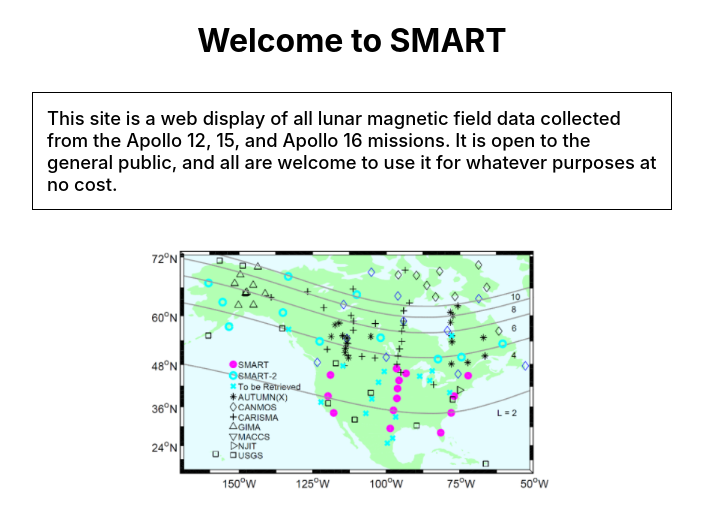
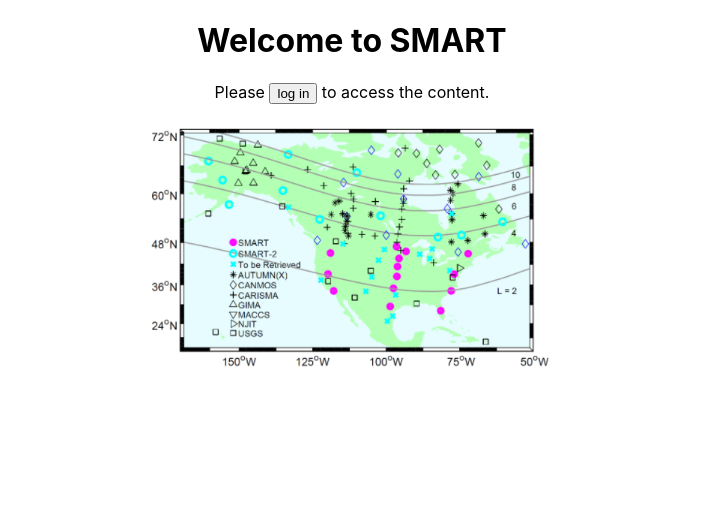
Before and after one commit to SMART-UCLA/SMART-FrontEnd, a React (Create React App) app in the folder smart_frontend/: page /#/ in a window 1280 px wide. Shown: the top 528 px of the page, without its empty margins (288-991 px from the left). Built offline with nearby package versions, Linux system fonts and the light colour scheme.

Commit message:
Configuration for auth0

```diff
--- a/smart_frontend/package.json
+++ b/smart_frontend/package.json
@@ -4,6 +4,7 @@
   "private": true,
   "homepage": "https://justinsheu.github.io/SMART-FrontEnd",
   "dependencies": {
+    "@auth0/auth0-react": "^2.2.4",
     "@emotion/react": "^11.10.0",
     "@emotion/styled": "^11.10.0",
     "@mui/material": "^5.10.0",
@@ -11,6 +12,8 @@
     "@testing-library/react": "^13.3.0",
     "@testing-library/user-event": "^13.5.0",
     "axios": "^0.27.2",
+    "express": "^4.18.2",
+    "express-openid-connect": "^2.17.1",
     "highcharts": "^10.2.0",
     "highcharts-react-official": "^3.1.0",
     "react": "^18.2.0",
@@ -18,6 +21,7 @@
     "react-dom": "^18.2.0",
     "react-router-dom": "^6.3.0",
     "react-scripts": "5.0.1",
+    "util": "^0.12.5",
     "web-vitals": "^2.1.4"
   },
   "scripts": {
--- a/smart_frontend/src/App.js
+++ b/smart_frontend/src/App.js
@@ -8,11 +8,13 @@ import LiveData from './components/LiveData';
 import LiveDataMQTT from './components/LiveDataMQTT'
 import TestGraph from './components/TestGraph'
 import TestHistoricalGraph from './components/TestHistoricalGraph';
+import AuthProvider from './auth/authConfiguration';
 
 
 function App() {
   return (
     <HashRouter>
+      <AuthProvider>
         <Routes>
             <Route exact path ="/" element={<Home />}/>
             <Route exact path = "/TestGraph" element ={
@@ -44,6 +46,7 @@ function App() {
               />}
             />
         </Routes>
+        </AuthProvider>
     </HashRouter>
   );
 }
--- /dev/null
+++ b/smart_frontend/src/auth/authConfiguration.js
@@ -0,0 +1,41 @@
+/*
+const { auth } = require('express-openid-connect');
+
+export const config = {
+  authRequired: false,
+  auth0Logout: true,
+  secret: '86a8359a39e968f21cdd43b8897967f013f06bc21ed29904ee1b9885a9939622',
+  baseURL: 'http://localhost:3000/SMART-FrontEnd',
+  clientID: 'OVs6wasqgkibgaaY58XxY5bSlktODzhQ',
+  issuerBaseURL: 'https://dev-xdx10w8664v1a2yz.us.auth0.com',
+  domain: 'dev-xdx10w8664v1a2yz.us.auth0.com',
+  clientID: 'OVs6wasqgkibgaaY58XxY5bSlktODzhQ',
+};
+
+// auth router attaches /login, /logout, and /callback routes to the baseURL
+app.use(auth(config));
+
+// req.isAuthenticated is provided from the auth router
+app.get('/', (req, res) => {
+  res.send(req.oidc.isAuthenticated() ? 'Logged in' : 'Logged out');
+});
+*/
+
+import { Auth0Provider } from '@auth0/auth0-react';
+
+const AuthProvider = ({ children }) => {
+    const domain = 'dev-xdx10w8664v1a2yz.us.auth0.com';
+    const clientId = 'OVs6wasqgkibgaaY58XxY5bSlktODzhQ';
+
+    return (
+      <Auth0Provider
+        domain={domain}
+        clientId={clientId}
+        redirectUri={window.location.origin}
+      >
+        {children}
+      </Auth0Provider>
+    );
+  };
+
+export default AuthProvider;
--- a/smart_frontend/src/components/Home.js
+++ b/smart_frontend/src/components/Home.js
@@ -1,43 +1,53 @@
-import React from 'react'
-import smartImg from './smart.png'
-import Box from "@mui/material/Box";
+import React from 'react';
+import smartImg from './smart.png';
+import Box from '@mui/material/Box';
+import { useAuth0 } from '@auth0/auth0-react';
 
-function Home () {
+function Home() {
+  const { isAuthenticated, loginWithRedirect, logout } = useAuth0();
+
   return (
-        <div style={{textAlign: "center"}}>
-            <h1>
-                Welcome to SMART
-            </h1>
-            <div style={{ width: "50%", margin: "auto" }}>
+    <div style={{ textAlign: 'center' }}>
+      <h1>Welcome to SMART</h1>
+      {isAuthenticated ? (
+        <div style={{ width: '50%', margin: 'auto' }}>
           <Box
             sx={{
-                    textAlign: "left",
-                    fontSize: "1.15rem",
-                    fontWeight: "medium",
+              textAlign: 'left',
+              fontSize: '1.15rem',
+              fontWeight: 'medium',
               paddingLeft: 1.75,
               paddingRight: 1.75,
               paddingTop: 1.75,
               paddingBottom: 1.75,
               border: 1,
               marginTop: '2rem',
-                    marginBottom: '2rem'
+              marginBottom: '2rem',
             }}
           >
-                This site is a web display of all lunar magnetic field data collected from the Apollo 12, 15, and Apollo 16
-                missions. It is open to the general public, and all are welcome to use it for whatever purposes at no cost.
+            This site is a web display of all lunar magnetic field data collected from the Apollo 12, 15, and Apollo 16 missions. It is open to the general public, and all are welcome to use it for whatever purposes at no cost.
           </Box>
         </div>
+      ) : (
+        <p>
+          Please{' '}
+          <button onClick={() => loginWithRedirect()}>
+            log in
+          </button>{' '}
+          to access the content.
+        </p>
+      )}
       <span
         style={{
-                    display: "inline-block",
-                    margin: "auto auto",
-                    marginBottom: "20px",
+          display: 'inline-block',
+          margin: 'auto auto',
+          marginBottom: '20px',
         }}
       >
-                <img src={smartImg} width="75%" height="60%"/>
+        <img src={smartImg} width="75%" height="60%" alt="SMART Image" />
       </span>
     </div>
-    )
+  );
 }
 
 export default Home;
```
Also changed, not shown: 1 other file (tests, documents, lock files or other folders). Lines whose indentation alone changed are shown as unchanged.
